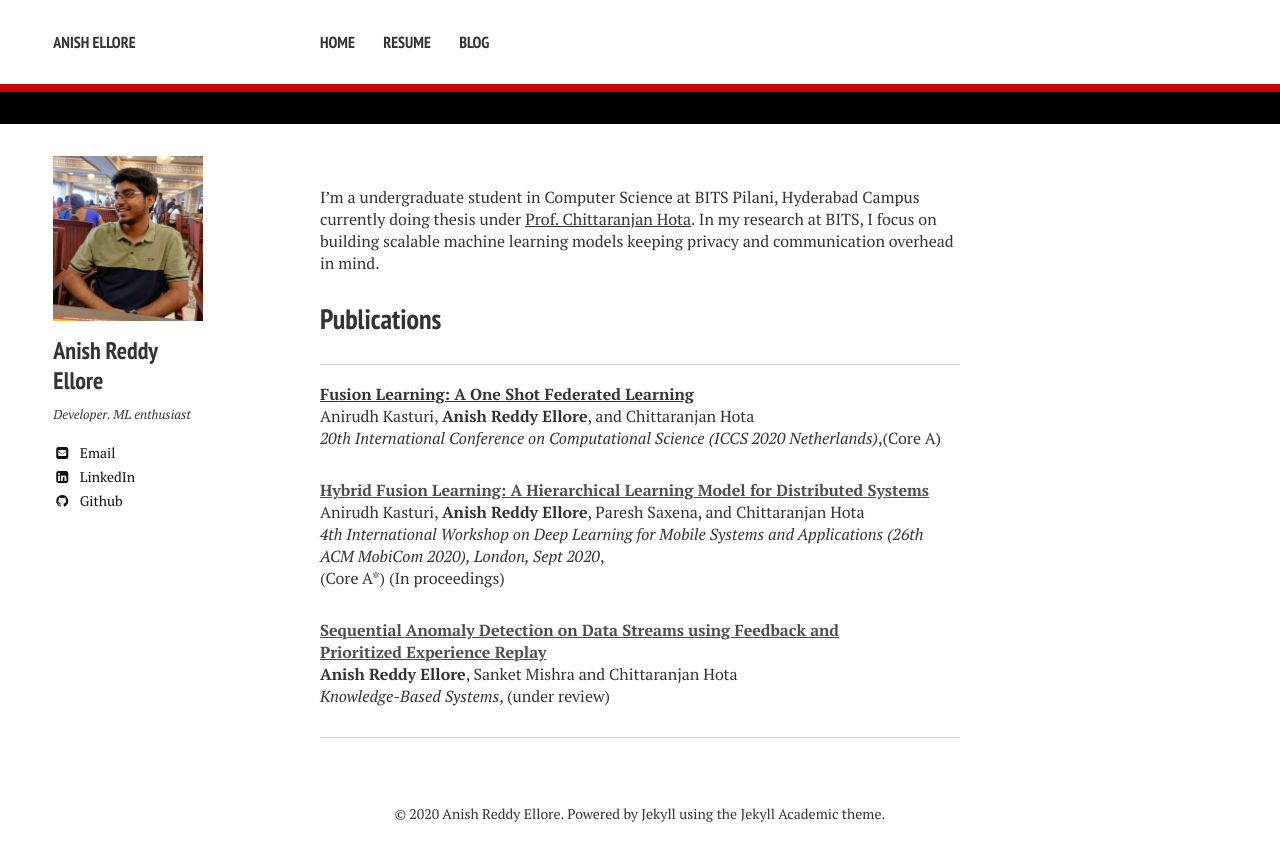
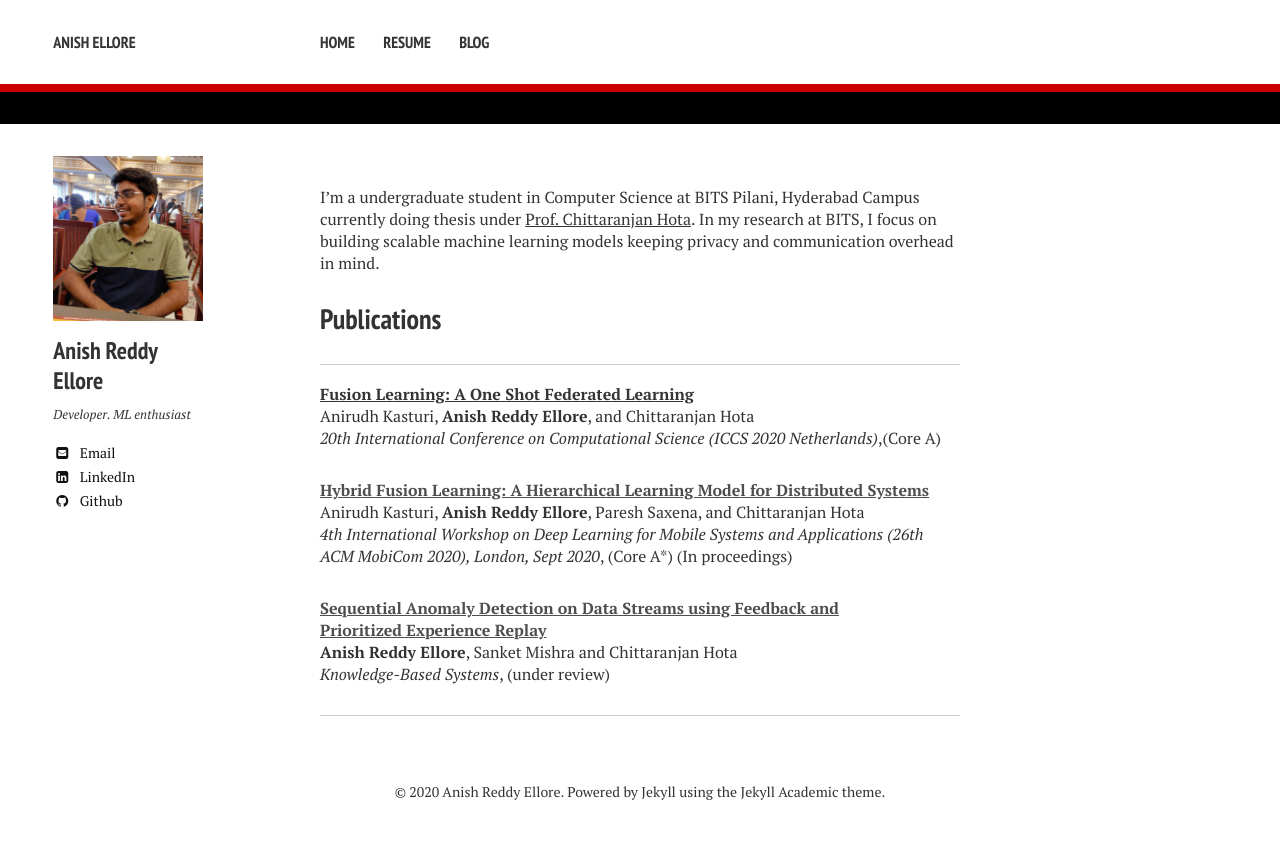
Before and after one commit to AnishEllore/anishellore.github.io, a Jekyll site: the page built from index.md, in a window 1280 px wide. Shown: the top 861 px of the page. Built offline with Jekyll 4.4.1, drawn with Linux system fonts in a browser that asks for light colours; nearby versions of some CDN libraries.

Commit message:
Update index.md

```diff
--- a/index.md
+++ b/index.md
@@ -18,9 +18,7 @@ _20th International Conference on Computational Science (ICCS 2020 Netherlands)_
 <br />
 Anirudh Kasturi, **Anish Reddy Ellore**, Paresh Saxena, and Chittaranjan Hota
 <br />
-_4th International Workshop on Deep Learning for Mobile Systems and Applications (26th ACM MobiCom 2020), London, Sept 2020_,
-<br />
-(Core A*) (In proceedings)
+_4th International Workshop on Deep Learning for Mobile Systems and Applications (26th ACM MobiCom 2020), London, Sept 2020_, (Core A*) (In proceedings)
 
 [**Sequential Anomaly Detection on Data Streams using Feedback and <br /> Prioritized Experience Replay**]()
 <br />
```
